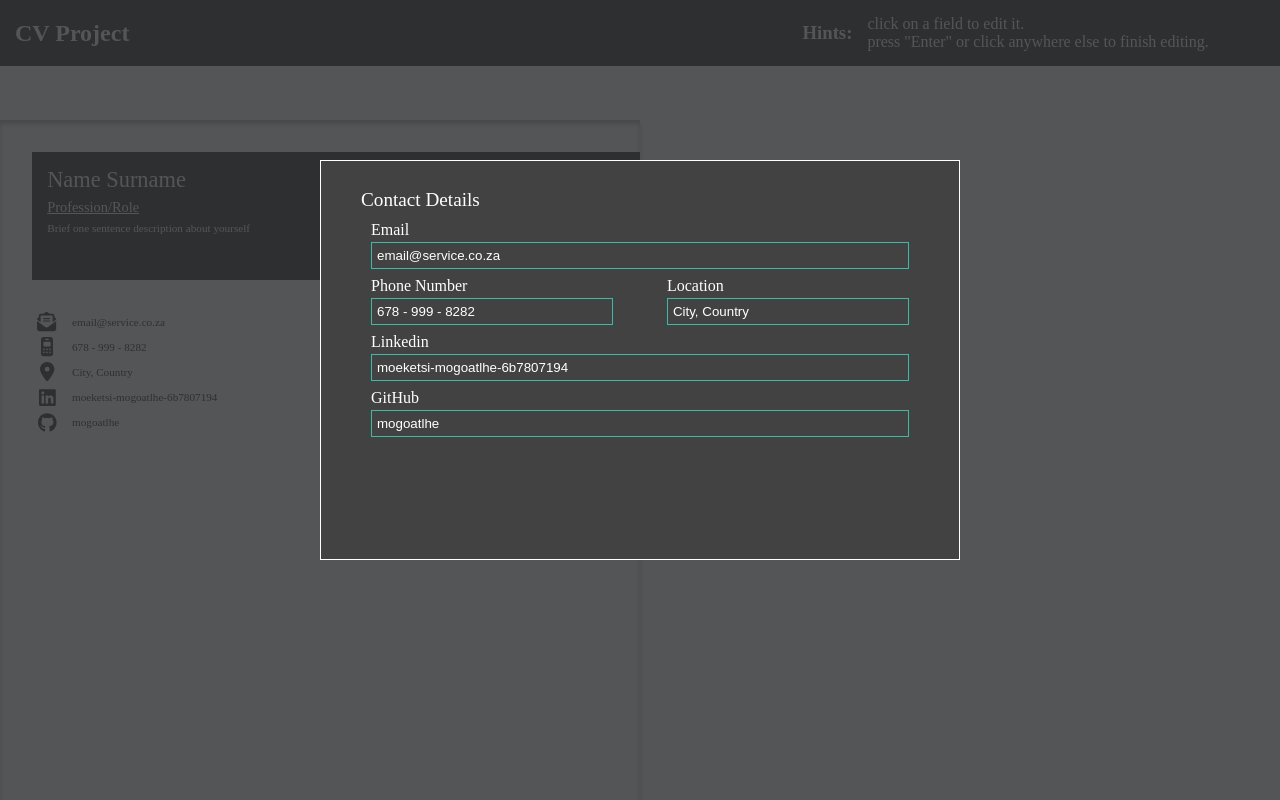
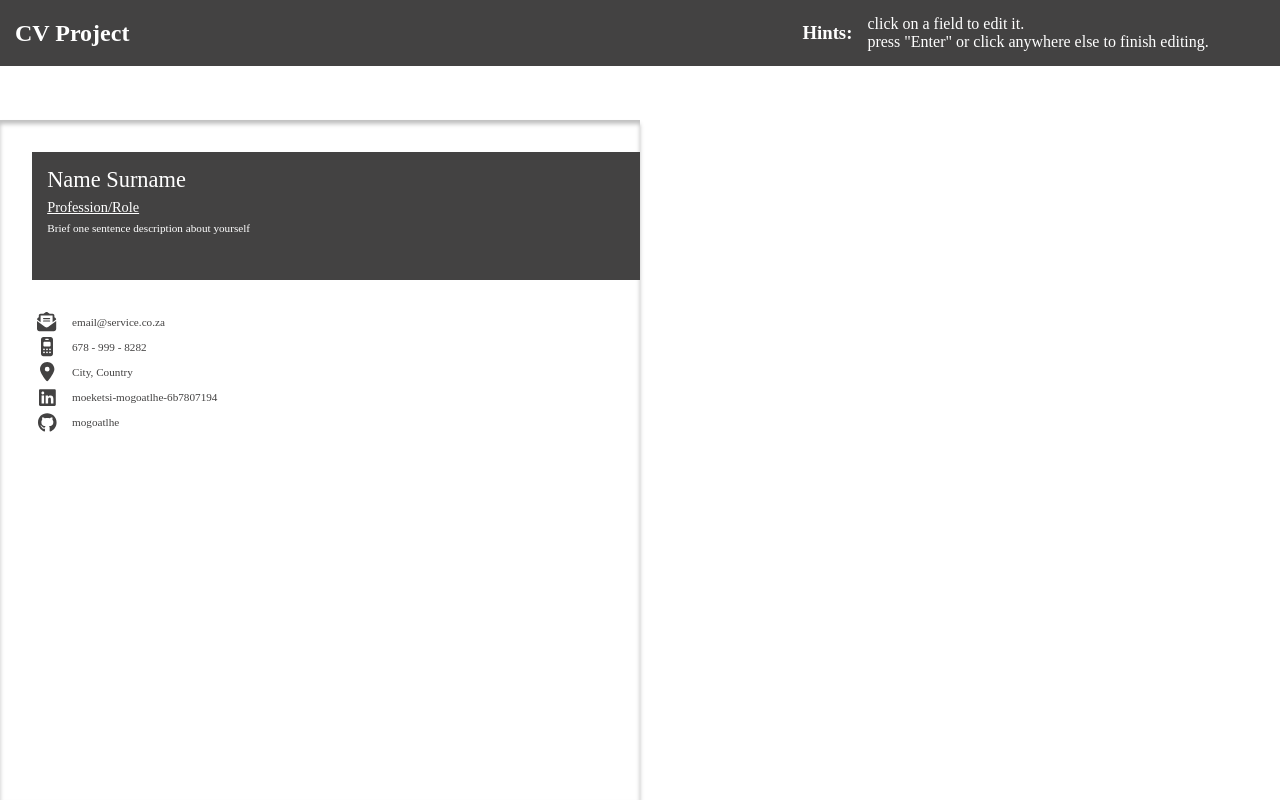
Before and after one commit to Mogoatlhe/cv-project, a React (Create React App) app: page / in a window 1280 px wide. Built offline with nearby package versions, Linux system fonts and the light colour scheme; a web font is replaced by a local one.

Commit message:
togglingcontact details' popup form visibility

```diff
--- a/src/components/CvBody.js
+++ b/src/components/CvBody.js
@@ -48,23 +48,34 @@ class CvBody extends Component{
                 inputType: "text"
             },
         }
+
+        this.blur = null;
+        this.formContainer = null;
+    }
+
+    togglePopUp = () => {
+        this.blur = document.getElementById("blur");
+        this.formContainer = document.getElementById("contact-details-form-container");
+
+        this.blur.classList.toggle("hidden");
+        this.formContainer.classList.toggle("hidden");
     }
 
     render(){
         return(
             <div id = "cv-body">
                 <div id = "cv-body-left">
-                    <div id = "contact-details">
+                    <div id = "contact-details" onClick = { this.togglePopUp }>
                         <CvSocials socials = { this.state.mail }/>
                         <CvSocials socials = { this.state.phone }/>
                         <CvSocials socials = { this.state.location }/>
                         <CvSocials socials = { this.state.linkedin }/>
                         <CvSocials socials = { this.state.github }/>
                     </div>
-                    <div id = "blur"></div>
+                    <div id = "blur" className = "hidden" onClick = { this.togglePopUp }></div>
                 </div>
                 <div id = "cv-body-right"></div>
-                <div id = "contact-details-form-container">
+                <div id = "contact-details-form-container" className = "hidden">
                     <p id = "contact-details-form-header">Contact Details</p>
                     <form>
                         <FormField formDetails = { this.state.mail }/>
```
